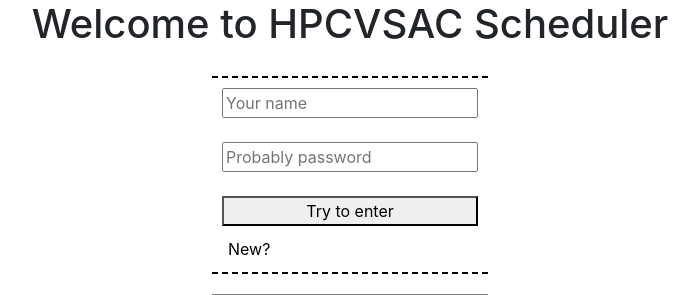
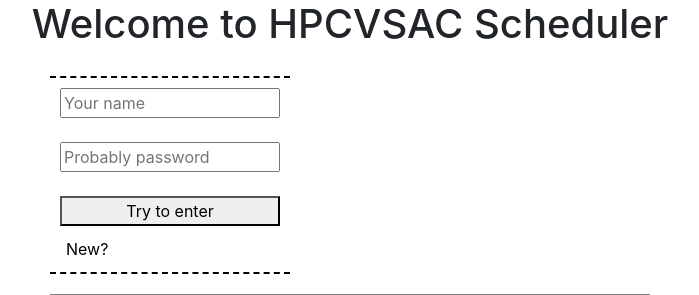
Before and after one commit to snydcol/HPVC-Web, a Flask app: page / in a window 1280 px wide. Shown: the top 295 px of the page, without its empty margins (290-989 px from the left). Run offline with Flask 2, Linux system fonts and the light colour scheme; some libraries are stand-ins or nearby versions.

Commit message:
Added css.

```diff
--- a/static/css/index.css
+++ b/static/css/index.css
@@ -15,8 +15,10 @@
 }
 
 #login-form {
+  width: 30vh;
   margin: 20px 0px 20px 0px;
   padding: 10px;
+  overflow: hidden;
   border-top: 2px dashed black;
   border-bottom: 2px dashed black;
 }
@@ -35,6 +37,14 @@
   margin-bottom: 15px;
 }
 
+.app {
+  display: flex;
+  justify-content: center;
+  flex-direction: column;
+  width: 75vh ;
+  overflow: hidden;
+}
+
 p {
   display: flex;
   justify-content: center;
```
